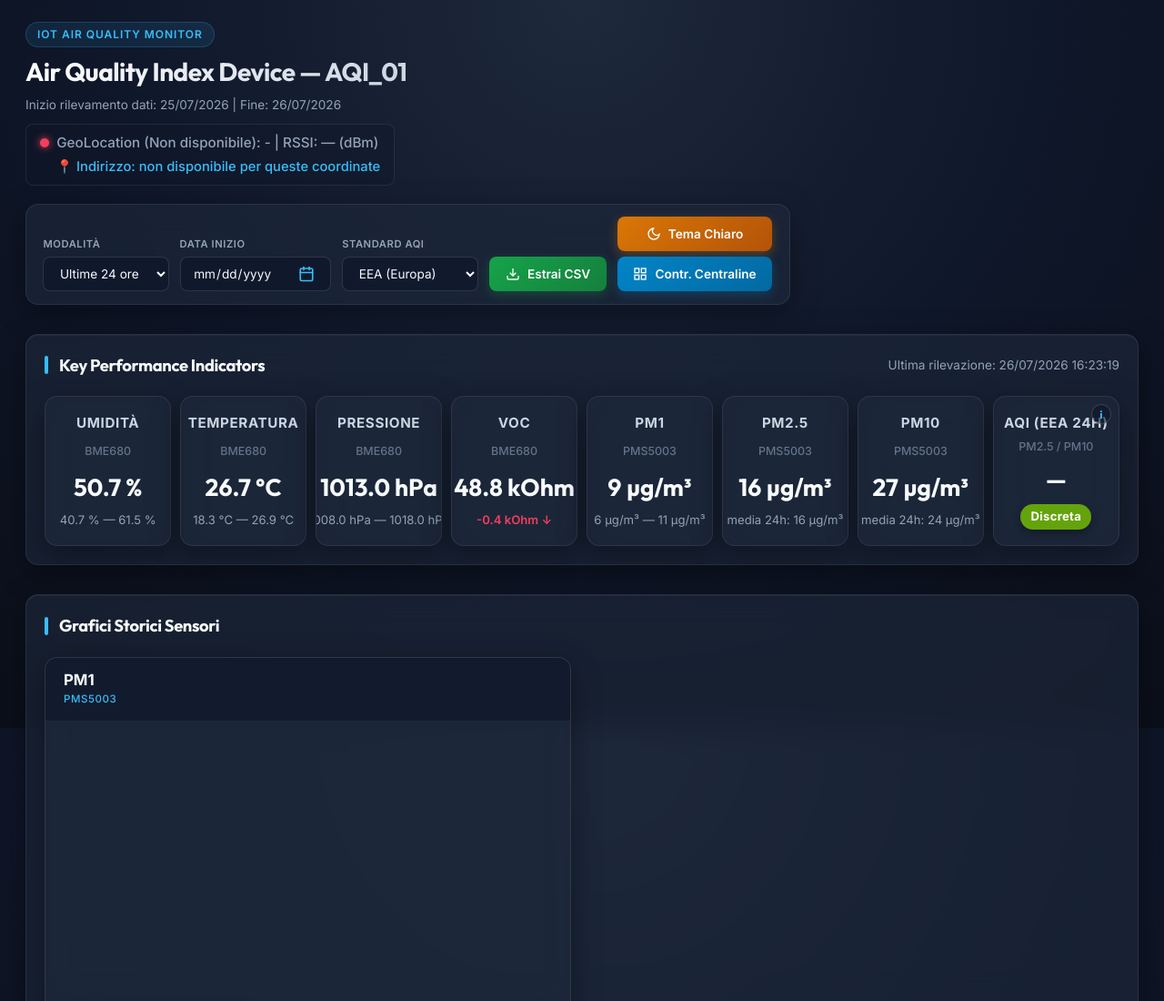
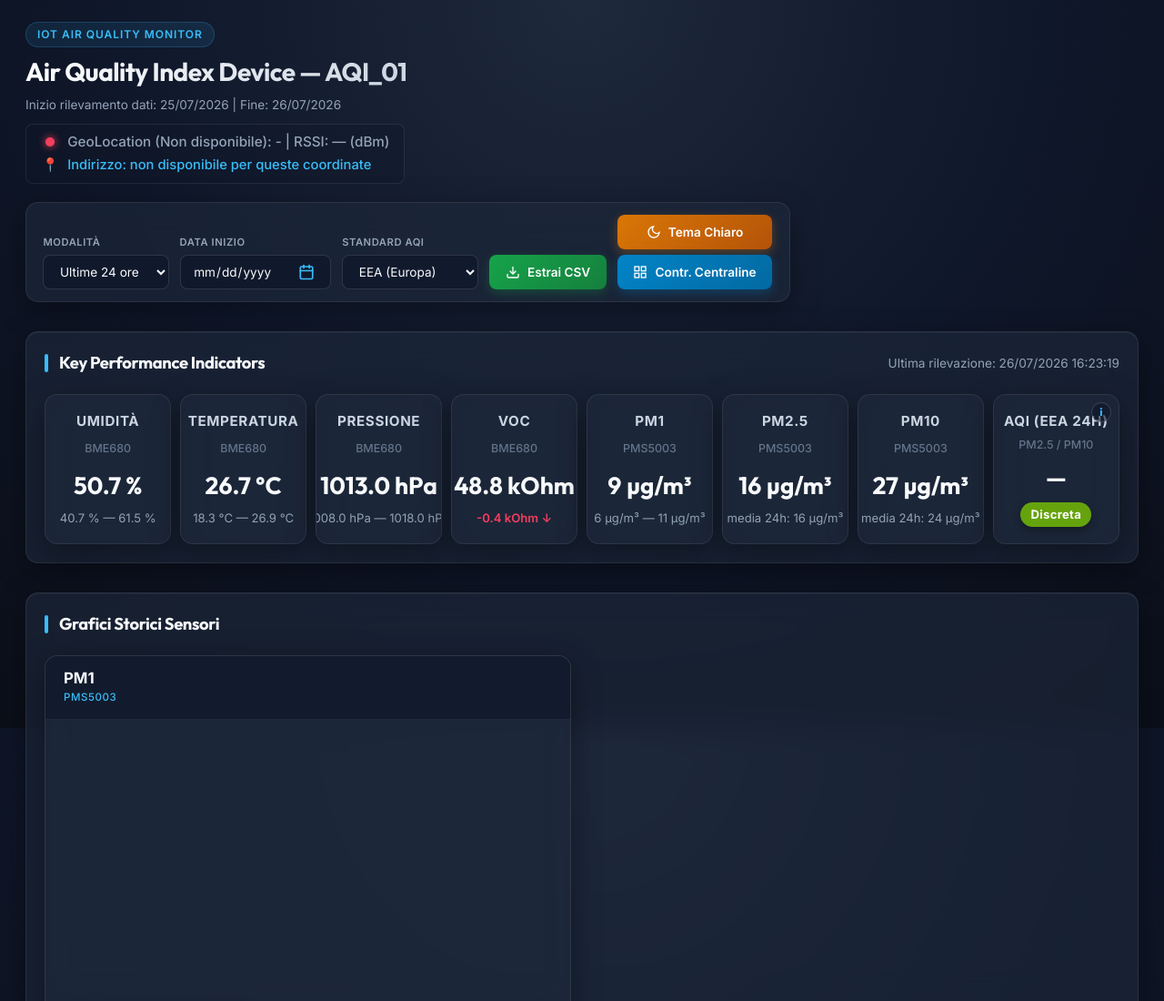
Before and after one commit to Giuse-arte/AQI02, a plain HTML site: page index.html in a window 1280 px wide. Shown: the top 1100 px of the page at 91% size. Drawn offline with nearby package versions, Linux system fonts and the light colour scheme; no server answers.

Commit message:
Fix: allineamento verticale perfetto scritte geolocalizzazione ed indirizzo tramite geo-icon-box

```diff
--- a/css/header.css
+++ b/css/header.css
@@ -54,7 +54,6 @@ header.dashboard-header {
 }
 
 /* GeoLocation & Signal Status */
-/* GeoLocation & Signal Status */
 .geo-status-bar {
   display: flex;
   flex-direction: column;
@@ -70,23 +69,29 @@ header.dashboard-header {
   width: fit-content;
 }
 
-.geo-main-line {
+.geo-main-line,
+.geo-address-line {
   display: flex;
   align-items: center;
   gap: 0.5rem;
   font-size: 0.95rem;
   font-weight: 500;
+  line-height: 1.35;
 }
 
 .geo-address-line {
   font-size: 0.92rem;
   color: var(--primary);
-  font-weight: 500;
-  display: flex;
+}
+
+.geo-icon-box {
+  width: 22px;
+  min-width: 22px;
+  display: inline-flex;
   align-items: center;
-  gap: 0.4rem;
-  padding-left: 1.1rem;
-  line-height: 1.35;
+  justify-content: center;
+  flex-shrink: 0;
+  text-align: center;
 }
 
 .geo-led {
--- a/index.html
+++ b/index.html
@@ -34,10 +34,13 @@
 
       <div class="geo-status-bar" id="geoRssiStatus">
         <div class="geo-main-line" id="geoMainLine">
-          <span class="geo-led non-disponibile"></span>
+          <span class="geo-icon-box"><span class="geo-led non-disponibile"></span></span>
           <span>Geoloc.: Caricamento... | RSSI: — (dBm)</span>
         </div>
-        <div class="geo-address-line" id="geoAddress">📍 Indirizzo: In attesa di coordinate...</div>
+        <div class="geo-address-line" id="geoAddress">
+          <span class="geo-icon-box">📍</span>
+          <span id="geoAddressText">Indirizzo: In attesa di coordinate...</span>
+        </div>
       </div>
     </div>
 
--- a/js/app.js
+++ b/js/app.js
@@ -53,21 +53,30 @@ function getTimeRange() {
 const geocodeCache = new Map();
 
 async function updateGeoAddressUI(lat, lon) {
-  const addrEl = document.getElementById('geoAddress');
-  if (!addrEl) return;
+  const textEl = document.getElementById('geoAddressText');
+  const containerEl = document.getElementById('geoAddress');
+  if (!textEl && !containerEl) return;
+
+  const setAddrText = (msg) => {
+    if (textEl) {
+      textEl.textContent = msg;
+    } else if (containerEl) {
+      containerEl.innerHTML = `<span class="geo-icon-box">📍</span><span id="geoAddressText">${msg}</span>`;
+    }
+  };
 
   if (lat === null || lon === null || isNaN(lat) || isNaN(lon)) {
-    addrEl.textContent = '📍 Indirizzo: non disponibile per queste coordinate';
+    setAddrText('Indirizzo: non disponibile per queste coordinate');
     return;
   }
 
   const cacheKey = `${lat.toFixed(4)},${lon.toFixed(4)}`;
   if (geocodeCache.has(cacheKey)) {
-    addrEl.textContent = `📍 Indirizzo: ${geocodeCache.get(cacheKey)}`;
+    setAddrText(`Indirizzo: ${geocodeCache.get(cacheKey)}`);
     return;
   }
 
-  addrEl.textContent = '📍 Ricerca indirizzo in corso...';
+  setAddrText('Ricerca indirizzo in corso...');
 
   try {
     const res = await fetch(`https://nominatim.openstreetmap.org/reverse?format=jsonv2&lat=${lat}&lon=${lon}`);
@@ -83,13 +92,13 @@ async function updateGeoAddressUI(lat, lon) {
       const parts = [road, suburb, city, state, country].filter(Boolean);
       const formatted = parts.length ? parts.join(', ') : data.display_name;
       geocodeCache.set(cacheKey, formatted);
-      addrEl.textContent = `📍 Indirizzo: ${formatted}`;
+      setAddrText(`Indirizzo: ${formatted}`);
     } else {
-      addrEl.textContent = '📍 Indirizzo non identificato';
+      setAddrText('Indirizzo non identificato');
     }
   } catch (err) {
     console.warn('[Geocoding] Reverse geocode error:', err);
-    addrEl.textContent = `📍 Coord: ${lat.toFixed(4)}, ${lon.toFixed(4)}`;
+    setAddrText(`Coord: ${lat.toFixed(4)}, ${lon.toFixed(4)}`);
   }
 }
 
@@ -107,7 +116,7 @@ function updateHeaderUI(geoInfo, tStart, tEnd) {
   const mainLineEl = document.getElementById('geoMainLine');
   if (mainLineEl && geoInfo) {
     mainLineEl.innerHTML = `
-      <span class="geo-led ${geoInfo.ledClass}"></span>
+      <span class="geo-icon-box"><span class="geo-led ${geoInfo.ledClass}"></span></span>
       <span>GeoLocation (${geoInfo.geoLabel}): ${geoInfo.geoStr} | RSSI: ${geoInfo.rssiStr} (dBm)</span>
     `;
   }
```
